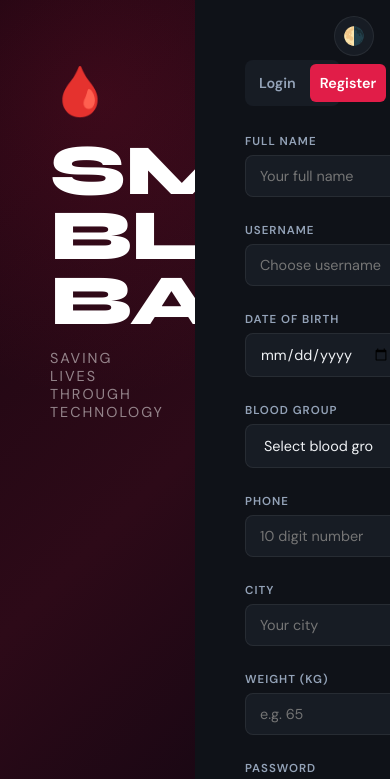
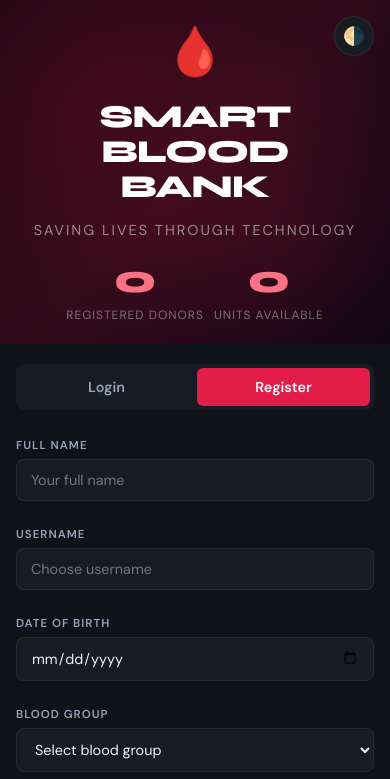
Before and after one commit to Sivachandiranradhakrishnan/smart-blood-bank-system, a plain HTML site: page smartbloodbank/frontend/index.html in a window 390 px wide. Both pictures are taken after a click on the tab "Register". Shown: the top 779 px of the page. Drawn offline with Linux system fonts and the light colour scheme; no server answers.

Commit message:
Fix mobile home layout and hide sidebar by default

```diff
--- a/smartbloodbank/frontend/css/style.css
+++ b/smartbloodbank/frontend/css/style.css
@@ -895,128 +895,76 @@ h2 { font-family: var(--font-display); font-size: 1.8rem; margin-bottom: 20px; }
 }
 
 @media (max-width: 768px) {
-  body {
-    overflow-x: hidden !important;
+  #loginPage .auth-container {
+    display: block !important;
+    width: 100% !important;
+    min-height: 100vh !important;
   }
 
-  .app-layout {
+  #loginPage .auth-left,
+  #loginPage .auth-right {
+    width: 100% !important;
+    max-width: 100% !important;
     display: block !important;
-    width: 100% !important;
-    overflow-x: hidden !important;
   }
 
-  #adminSidebar,
-  #userSidebar {
-    position: fixed !important;
-    top: 0 !important;
-    left: -260px !important;
-    width: 240px !important;
-    height: 100vh !important;
-    z-index: 1100 !important;
-    transition: left 0.3s ease !important;
-    overflow-y: auto !important;
+  #loginPage .auth-left {
+    padding: 20px 16px !important;
+    text-align: center !important;
+    min-height: auto !important;
   }
 
-  #adminSidebar.open,
-  #userSidebar.open {
-    left: 0 !important;
+  #loginPage .auth-brand h1 {
+    font-size: 2rem !important;
+    line-height: 1.1 !important;
+    word-break: break-word !important;
   }
 
-  .sidebar-overlay {
-    display: none;
+  #loginPage .auth-brand p {
+    font-size: 0.9rem !important;
   }
 
-  .sidebar-overlay.show {
-    display: block !important;
-    position: fixed !important;
-    inset: 0 !important;
-    background: rgba(0, 0, 0, 0.45) !important;
-    z-index: 1099 !important;
+  #loginPage .auth-stats {
+    display: flex !important;
+    flex-wrap: wrap !important;
+    justify-content: center !important;
+    gap: 10px !important;
+    margin-top: 16px !important;
   }
 
-  .main-area {
-    width: 100% !important;
-    margin-left: 0 !important;
-    padding: 14px !important;
-    overflow-x: hidden !important;
+  #loginPage .auth-right {
+    padding: 20px 16px 30px !important;
   }
 
-  .topbar {
+  #loginPage .auth-tabs {
     display: flex !important;
-    align-items: center !important;
-    justify-content: space-between !important;
-    gap: 10px !important;
-    padding: 12px 14px !important;
+    width: 100% !important;
   }
 
-  .menu-btn {
-    display: inline-flex !important;
-    align-items: center !important;
-    justify-content: center !important;
-    z-index: 1101 !important;
-    position: relative !important;
+  #loginPage .auth-tabs .atab {
+    flex: 1 !important;
   }
 
-  .topbar-title {
-    font-size: 1rem !important;
+  #loginPage .auth-form {
+    width: 100% !important;
   }
 
-  .topbar-user {
-    font-size: 0.8rem !important;
+  #loginPage .form-grid2 {
+    display: grid !important;
+    grid-template-columns: 1fr !important;
+    gap: 12px !important;
   }
 
-  .user-hero,
-  .dash-card,
-  .stat-card,
-  .form-card,
-  .event-card,
-  .request-card,
-  .profile-card,
-  .compat-result {
+  #loginPage input,
+  #loginPage select,
+  #loginPage .btn-primary,
+  #loginPage .btn-secondary {
     width: 100% !important;
     max-width: 100% !important;
     box-sizing: border-box !important;
   }
 
-  .user-hero h2,
-  #heroTitle {
-    font-size: 1.4rem !important;
-    line-height: 1.2 !important;
-    word-break: break-word;
-  }
-
-  .user-hero p,
-  #heroSub {
-    font-size: 0.9rem !important;
-  }
-
-  .stat-grid,
-  .dash-row,
-  .analytics-grid,
-  .form-grid2,
-  .search-bar-row,
-  .stock-grid,
-  .donor-grid,
-  .badges-grid,
-  .compat-info-grid {
-    display: grid !important;
-    grid-template-columns: 1fr !important;
-    gap: 12px !important;
-  }
-
-  .search-bar-row input,
-  .search-bar-row select,
-  .search-bar-row button,
-  .field input,
-  .field select,
-  .field textarea,
-  .btn-primary,
-  .btn-secondary {
-    width: 100% !important;
-    max-width: 100% !important;
-  }
-
-  .main-area * {
+  #loginPage * {
     max-width: 100% !important;
     box-sizing: border-box !important;
   }
```
